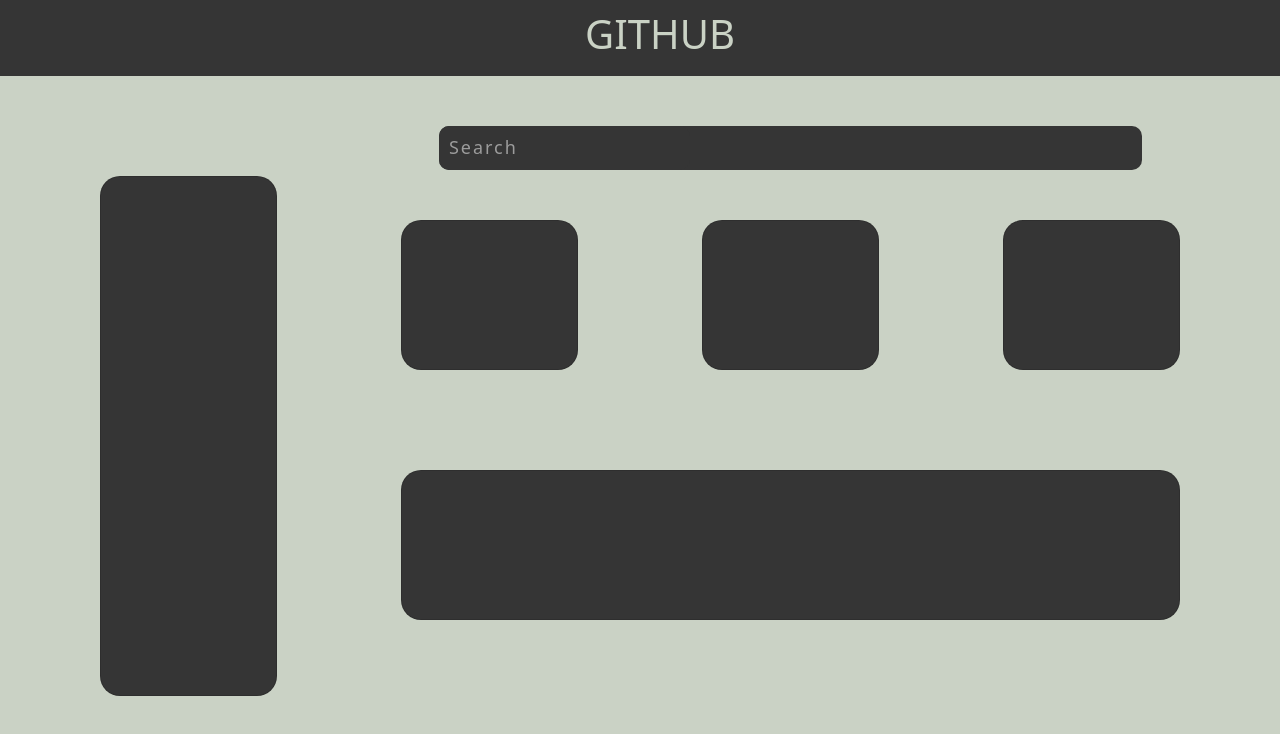
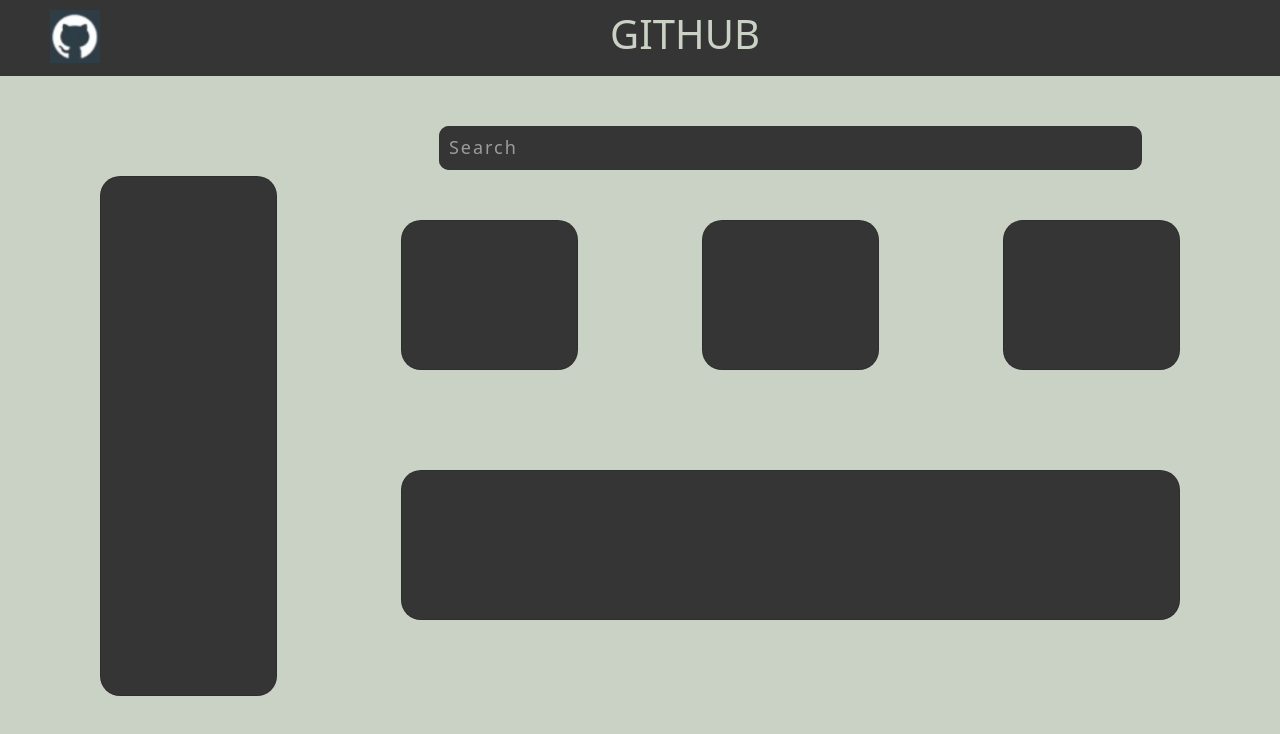
Before and after one commit to Nandhinimuthupandi/bootstrap1, a plain HTML site: page index.html in a window 1280 px wide. Drawn offline with nearby package versions, Linux system fonts and the light colour scheme.

Commit message:
added image

```diff
--- a/index.html
+++ b/index.html
@@ -62,7 +62,7 @@
 <body>
     <header>
         <div>
-            <img style="width: 50px;" src="/github.PNG" alt="">
+            <img style="width: 50px;" src="/git image.jpg" alt="">
         </div>
         <div style="text-align: center;width: 100%; color: #cad2c5;font-size: medium;">
             <h1>GITHUB</h1>
```
Also changed, not shown: git image.jpg (added).
